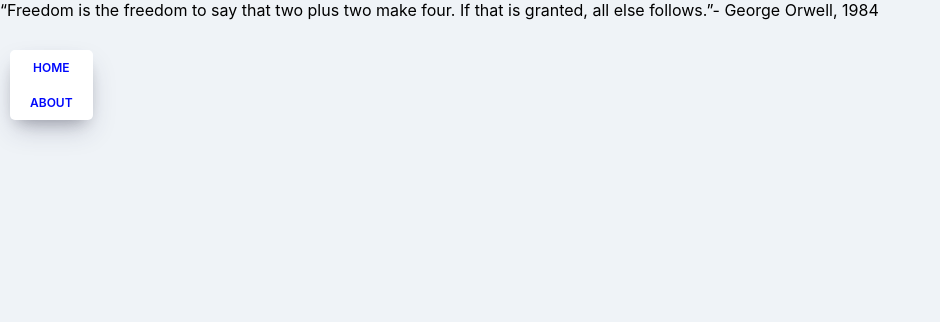
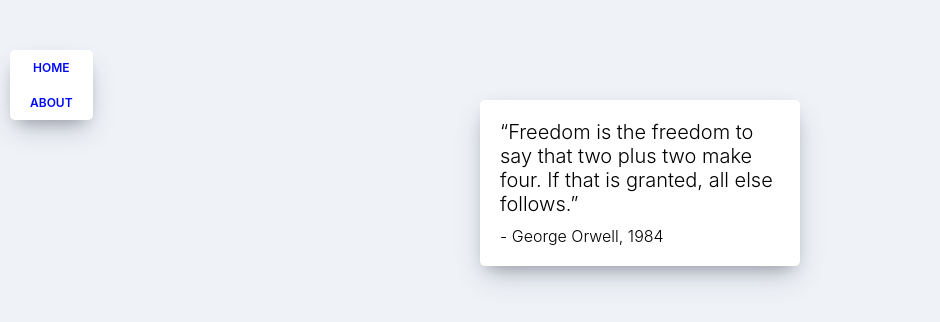
Before and after one commit to ssabii/movie-app-2019, a React (Create React App) app: page /about in a window 1280 px wide. Shown: the top 322 px of the page, without its empty margins (0-940 px from the left). Built offline with nearby package versions, Linux system fonts and the light colour scheme.

Commit message:
Add class name

```diff
--- a/src/routes/About.js
+++ b/src/routes/About.js
@@ -3,7 +3,7 @@ import "./About.css";
 
 function About() {
   return (
-    <div>
+    <div className="about__container">
       <span>
         “Freedom is the freedom to say that two plus two make four. If that is
         granted, all else follows.”
```
